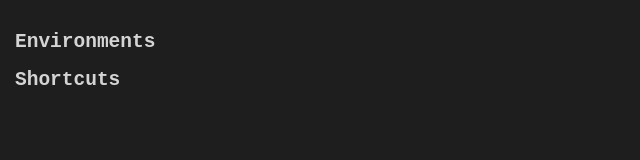
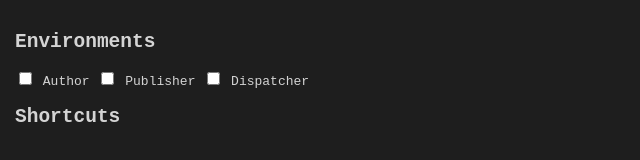
Before and after one commit to Munchiis/aemigo, a website built with Vite: page src/popup/popup.html in a window 1280 px wide. Shown: the whole page, without its empty margins (0-640 px from the left). Built offline with nearby package versions, Linux system fonts and the light colour scheme; some packages are replaced by stand-ins of ours.

Commit message:
checkbox buttons

```diff
--- a/src/popup/popup.html
+++ b/src/popup/popup.html
@@ -11,7 +11,12 @@
     <script src="./popup.js" type="module"></script>
     <h2 class="Popup__subtitle">Environments</h2>
     <div class="Popup__envContainer">
-
+      <input type="checkbox" name="author" id="author">
+      <label for="author">Author</label>
+      <input type="checkbox" name="publisher" id="publisher">
+      <label for="publisher">Publisher</label>
+      <input type="checkbox" name="dispatcher" id="dispatcher">
+      <label for="dispatcher">Dispatcher</label>
     </div>
     <h2 class="Popup__subtitle">Shortcuts</h2>
     <div class="Popup__shortcutContainer">
```
